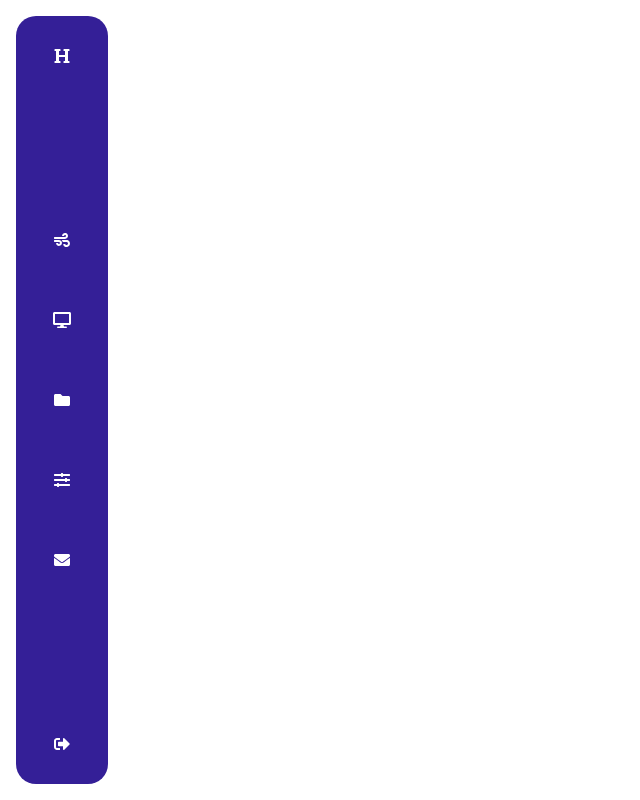
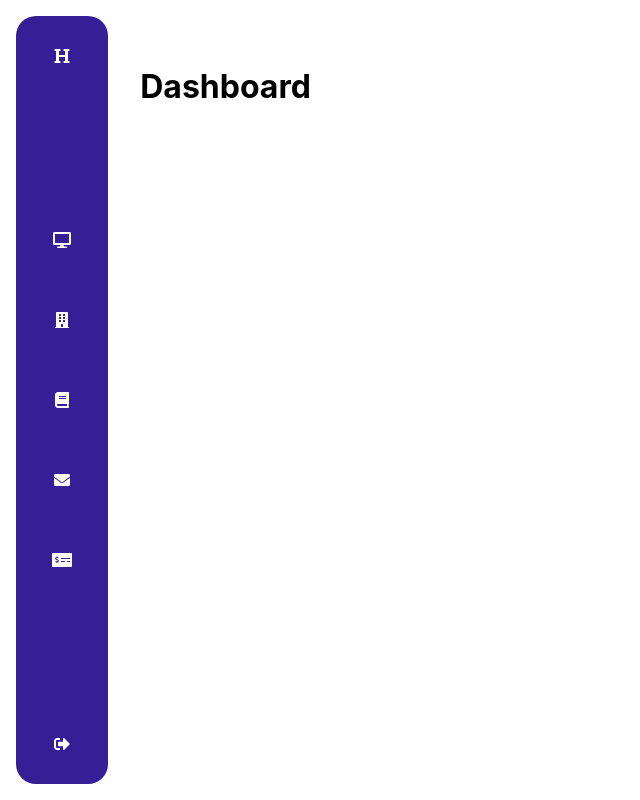
Before and after one commit to ceriustech/Honyst, a React (Create React App) app: page /dashboard in a window 1280 px wide. Shown: the whole page, without its empty margins (0-640 px from the left). Built offline with nearby package versions, Linux system fonts and the light colour scheme.

Commit message:
added pages and routes to follow and modified icons to make sense

```diff
--- a/src/App.js
+++ b/src/App.js
@@ -1,8 +1,16 @@
 import React from "react";
 import styled from "styled-components";
 import { Router } from "@reach/router";
+// layout components
 import Navigation from "./components/Navigation";
 import BodyLayout from "./components/Body";
+// page components
+import Dashboard from "./pages/Dashboard";
+import Faq from "./pages/Faq";
+import Ledger from "./pages/Ledger";
+import Messages from "./pages/Messages";
+import Payments from "./pages/Payments";
+import Properties from "./pages/Properties";
 
 // lets setup the layout here
 const Layout = styled.div`
@@ -15,40 +23,18 @@ const Layout = styled.div`
   padding: 16px;
 `;
 
-// first widget thought
-const WidgetOne = styled.div`
-  box-sizing: border-box;
-  width: 100%;
-  flex: ${(props) => props.flex};
-  height: auto;
-  padding: 16px;
-  border-radius: 20px;
-  background-color: ${(props) => props.bg};
-  color: white;
-`;
-
-// this will get removed for actual pages later
-const PageOne = () => (
-  <WidgetOne flex={1} bg="#ff9f43">
-    <h1>page one</h1>
-  </WidgetOne>
-);
-const PageTwo = () => <h1>page two</h1>;
-const PageThree = () => <h1>page three</h1>;
-const PageFour = () => <h1>page four</h1>;
-const PageFive = () => <h1>page five</h1>;
-
 function App() {
   return (
     <Layout>
       <Navigation />
       <BodyLayout>
         <Router>
-          <PageOne path="/one" />
-          <PageTwo path="/two" />
-          <PageThree path="/three" />
-          <PageFour path="/four" />
-          <PageFive path="/five" />
+          <Dashboard path="/dashboard" />
+          <Properties path="/properties" />
+          <Ledger path="/ledger" />
+          <Messages path="/messages" />
+          <Payments path="/payments" />
+          <Faq path="/faq" />
         </Router>
       </BodyLayout>
     </Layout>
--- a/src/components/Navigation/index.js
+++ b/src/components/Navigation/index.js
@@ -4,9 +4,9 @@ import styled from "styled-components";
 import { FontAwesomeIcon } from "@fortawesome/react-fontawesome";
 import {
   faDesktop,
-  faWind,
-  faFolder,
-  faSlidersH,
+  faBuilding,
+  faBook,
+  faMoneyCheckAlt,
   faEnvelope,
   faSignOutAlt,
   faHeading,
@@ -57,20 +57,20 @@ export default function Navigation(props) {
         <FontAwesomeIcon icon={faHeading} />
       </Item>
       <Menu>
-        <Item flex={1} to="/one">
-          <FontAwesomeIcon icon={faWind} />
-        </Item>
-        <Item flex={1} to="/two">
+        <Item flex={1} to="/dashboard">
           <FontAwesomeIcon icon={faDesktop} />
         </Item>
-        <Item flex={1} to="/three">
-          <FontAwesomeIcon icon={faFolder} />
+        <Item flex={1} to="/properties">
+          <FontAwesomeIcon icon={faBuilding} />
         </Item>
-        <Item flex={1} to="/four">
-          <FontAwesomeIcon icon={faSlidersH} />
+        <Item flex={1} to="/ledger">
+          <FontAwesomeIcon icon={faBook} />
         </Item>
-        <Item flex={1} to="/five">
+        <Item flex={1} to="/messages">
           <FontAwesomeIcon icon={faEnvelope} />
+        </Item>
+        <Item flex={1} to="/payments">
+          <FontAwesomeIcon icon={faMoneyCheckAlt} />
         </Item>
       </Menu>
       <Item to="/signout">
--- /dev/null
+++ b/src/pages/Dashboard.js
@@ -0,0 +1,17 @@
+import React from "react";
+//import styled from "styled-components";
+
+// this should be a dashboard component per the requirements
+// i'd assume it is connected to different data so lets keep a top level state for it all.
+// add widgets and such to visualize the data
+// widgets can be removed and reusable possibly
+
+function Dashboard({ children }) {
+  return (
+    <>
+      <h1>Dashboard</h1>
+      {children}
+    </>
+  );
+}
+export default Dashboard;
--- /dev/null
+++ b/src/pages/Faq.js
@@ -0,0 +1,12 @@
+import React from "react";
+//import styled from "styled-components";
+
+function Faq({ children }) {
+  return (
+    <>
+      <h1>FAQ</h1>
+      {children}
+    </>
+  );
+}
+export default Faq;
--- /dev/null
+++ b/src/pages/Ledger.js
@@ -0,0 +1,12 @@
+import React from "react";
+//import styled from "styled-components";
+
+function Ledger({ children }) {
+  return (
+    <>
+      <h1>Ledger</h1>
+      {children}
+    </>
+  );
+}
+export default Ledger;
--- /dev/null
+++ b/src/pages/Messages.js
@@ -0,0 +1,12 @@
+import React from "react";
+//import styled from "styled-components";
+
+function Messages({ children }) {
+  return (
+    <>
+      <h1>Messages</h1>
+      {children}
+    </>
+  );
+}
+export default Messages;
--- /dev/null
+++ b/src/pages/Payments.js
@@ -0,0 +1,12 @@
+import React from "react";
+//import styled from "styled-components";
+
+function Payments({ children }) {
+  return (
+    <>
+      <h1>Payments</h1>
+      {children}
+    </>
+  );
+}
+export default Payments;
--- /dev/null
+++ b/src/pages/Properties.js
@@ -0,0 +1,12 @@
+import React from "react";
+//import styled from "styled-components";
+
+function Properties({ children }) {
+  return (
+    <>
+      <h1>Properties</h1>
+      {children}
+    </>
+  );
+}
+export default Properties;
```
